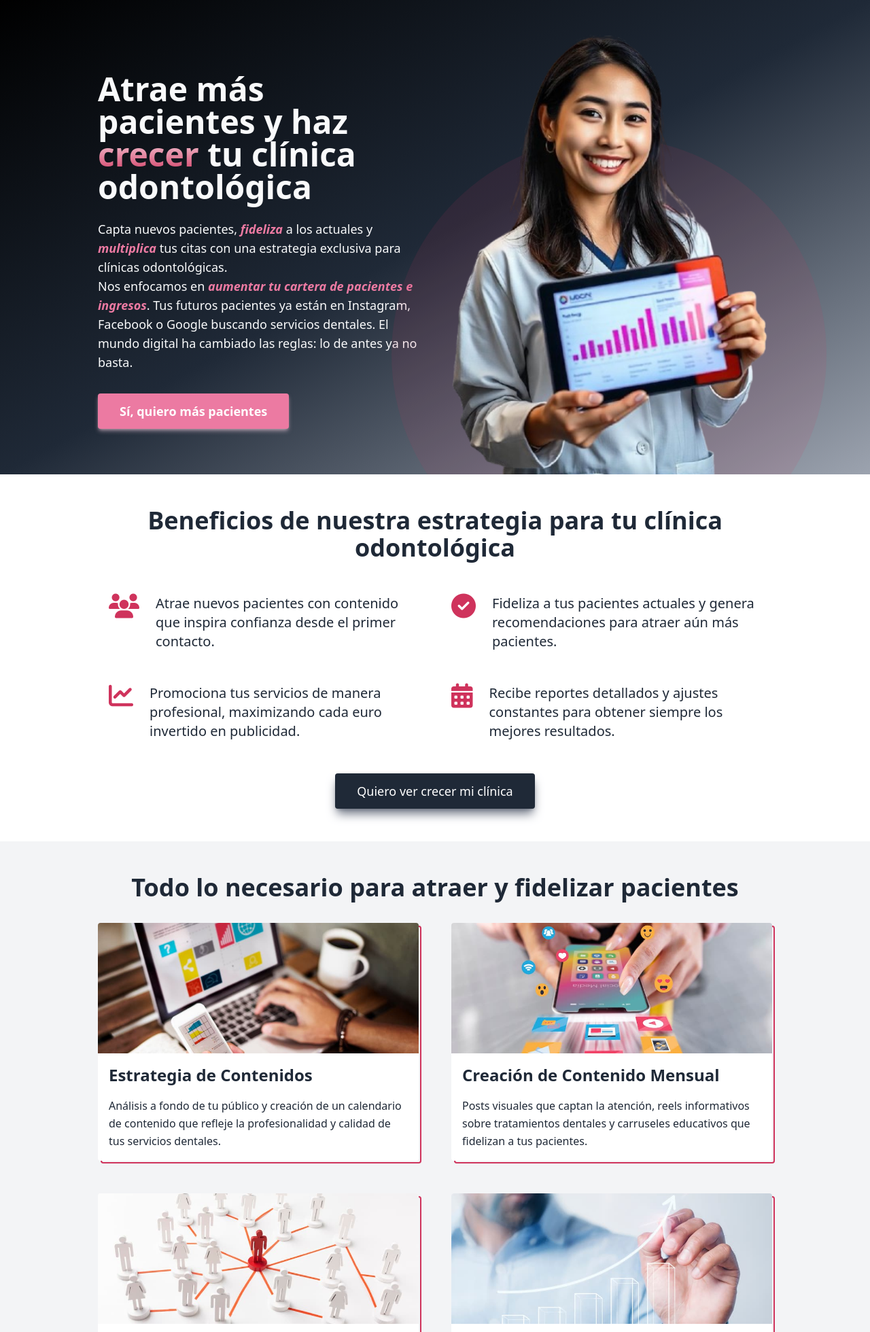
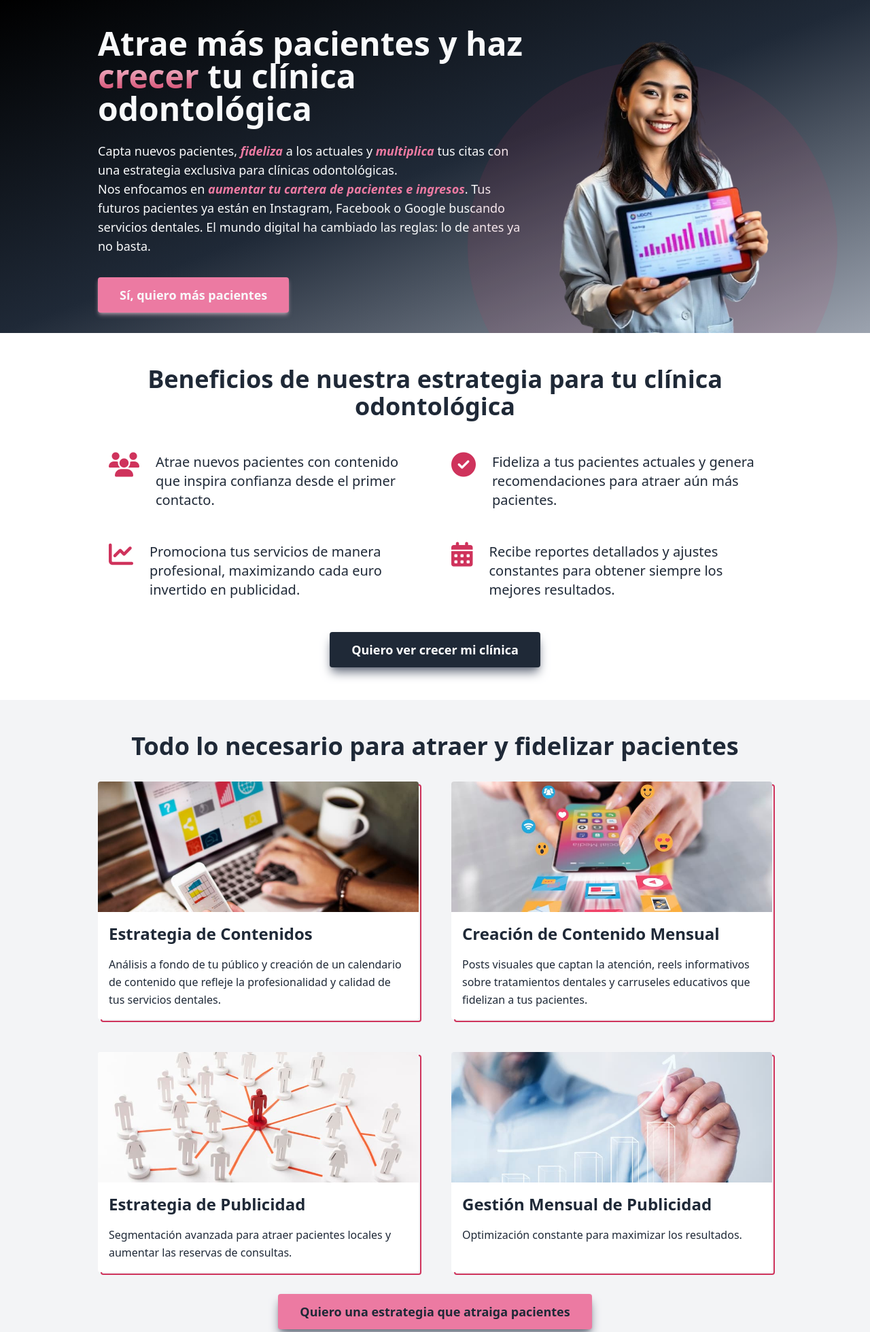
Before and after one commit to ecorgniali-dev/fixusconsultant, a PHP site: page /marketing-clinicas-odontologicas.php in a window 1280 px wide. Shown: the top 1960 px of the page at 68% size. Run offline with PHP 8.4, Linux system fonts and the light colour scheme; some libraries are stand-ins or nearby versions.

Commit message:
ajustes en los estilosd e los botones. acomoda hero.

```diff
--- a/marketing-clinicas-odontologicas.php
+++ b/marketing-clinicas-odontologicas.php
@@ -18,20 +18,20 @@
 
         <main>
             <section class="pt-10 text-gray-50 bg-gradient-to-br from-black via-gray-800 to-gray-400 relative overflow-hidden">
-                <div class="max-w-screen-lg mx-auto px-4 flex flex-col gap-8 md:flex-row items-center relative">
-                    <div class="text-center md:w-1/2 md:text-left">
+                <div class="max-w-screen-lg mx-auto px-4 flex flex-col gap-8 md:flex-row items-end relative">
+                    <div class="text-center md:w-2/3 md:min-h-[450px] md:text-left">
                         <h2 class="text-5xl font-bold mb-6 md:text-left">Atrae más pacientes y haz <span class="bg-gradient-to-b from-kobi-100 to-kobi-600 bg-clip-text text-transparent">crecer</span>
                             tu clínica odontológica</h2>
                         <p class="text-lg md:text-left">Capta nuevos pacientes, <span class="font-semibold italic text-kobi-400">fideliza</span> a los actuales y <span class="font-semibold italic text-kobi-400">multiplica</span>
                             tus citas con una estrategia exclusiva para clínicas odontológicas.</p>
                         <p class="text-lg mb-8 md:text-left">Nos enfocamos en <span class="font-semibold italic text-kobi-400">aumentar tu cartera de pacientes e ingresos</span>. Tus futuros pacientes ya están en Instagram, Facebook o Google buscando servicios dentales. El mundo digital ha cambiado las reglas: lo de antes ya no basta.</p>
                         <a
-                            href="https://calendly.com/{}/{}" target="_blank" class="inline-block font-semibold bg-kobi-400 hover:bg-kobi-600 text-white shadow-md shadow-kobi-200/50  py-3 px-8 rounded text-lg transition duration-300">
+                            href="https://calendly.com/{}/{}" target="_blank" class="inline-block font-semibold bg-kobi-400 hover:opacity-80 shadow-md shadow-kobi-200/50  py-3 px-8 rounded text-lg transition duration-300">
                             Sí, quiero más pacientes
                         </a>
                     </div>
-                    <div class="md:w-1/2 relative">
-                        <div class="absolute bg-kobi-600 opacity-10 rounded-full z-0 -bottom-32 -right-20 w-[34rem] h-[34rem] lg:w-[40rem] lg:h-[40rem] xl:-bottom-36"></div>
+                    <div class="md:w-1/3 relative">
+                        <div class="absolute bg-kobi-600 opacity-10 rounded-full z-0 -bottom-32 -right-20 w-[34rem] h-[34rem] md:-bottom-36 md:-right-24"></div>
                         <img src="./img/landing-odontologia/odontologo_sonriendo.png" alt="Odontologo sonriendo" class="relative rounded z-10 w-full h-auto" />
                     </div>
                 </div>
@@ -74,7 +74,7 @@
                     </div>
                     <div class="flex justify-center mt-8">
                         <a
-                            href="https://calendly.com/{}/{}" target="_blank" class="bg-gray-800 hover:bg-kobi-600 shadow-lg shadow-gray-500 text-white font-normal py-3 px-8 rounded text-lg transition duration-300">
+                            href="https://calendly.com/{}/{}" target="_blank" class="bg-gray-800 hover:opacity-80 shadow-lg shadow-gray-500 text-white font-semibold py-3 px-8 rounded text-lg transition duration-300">
                             Quiero ver crecer mi clínica
                         </a>
                     </div>
@@ -127,7 +127,7 @@
                     </div>
                     <div class="flex justify-center mt-8">
                         <a
-                            href="https://calendly.com/{}/{}" target="_blank" class="text-white text-center font-normal py-3 px-8 rounded bg-kobi-400 hover:bg-kobi-600 shadow-lg shadow-gray-500 transition duration-300 md:text-lg">
+                            href="https://calendly.com/{}/{}" target="_blank" class="text-center font-semibold py-3 px-8 rounded bg-kobi-400 hover:bg-opacity-80  shadow-lg shadow-gray-500 transition duration-300 md:text-lg">
                             Quiero una estrategia que atraiga pacientes
                         </a>
                     </div>
@@ -173,7 +173,7 @@
                     </div>
                     <div class="flex justify-center mt-8">
                         <a
-                            href="https://calendly.com/{}/{}" target="_blank" class="text-white text-center font-normal py-3 px-4 bg-kobi-400 hover:bg-kobi-600 shadow-lg shadow-kobi-300/50 rounded transition duration-300">
+                            href="https://calendly.com/{}/{}" target="_blank" class="text-center font-semibold py-3 px-4 bg-kobi-400 hover:bg-opacity-80 shadow-lg shadow-kobi-300/50 rounded transition duration-300 md:text-lg">
                             Quiero aprovechar la oferta y atraer más pacientes
                         </a>
                     </div>
@@ -189,7 +189,7 @@
                     </p>
                     <a
                         href="https://calendly.com/{}/{}" target="_blank"
-                        class="bg-kobi-400 hover:bg-kobi-600 text-white font-normal py-3 px-8 rounded shadow-md shadow-kobi-300/50 text-lg transition duration-300">
+                        class="text-gray-800 bg-kobi-400 hover:bg-opacity-80 font-semibold py-3 px-8 rounded shadow-md shadow-kobi-300/50 transition duration-300 md:text-lg">
                         Sí, quiero atraer más pacientes
                     </a>
                 </div>
```
Also changed, not shown: output.css.
